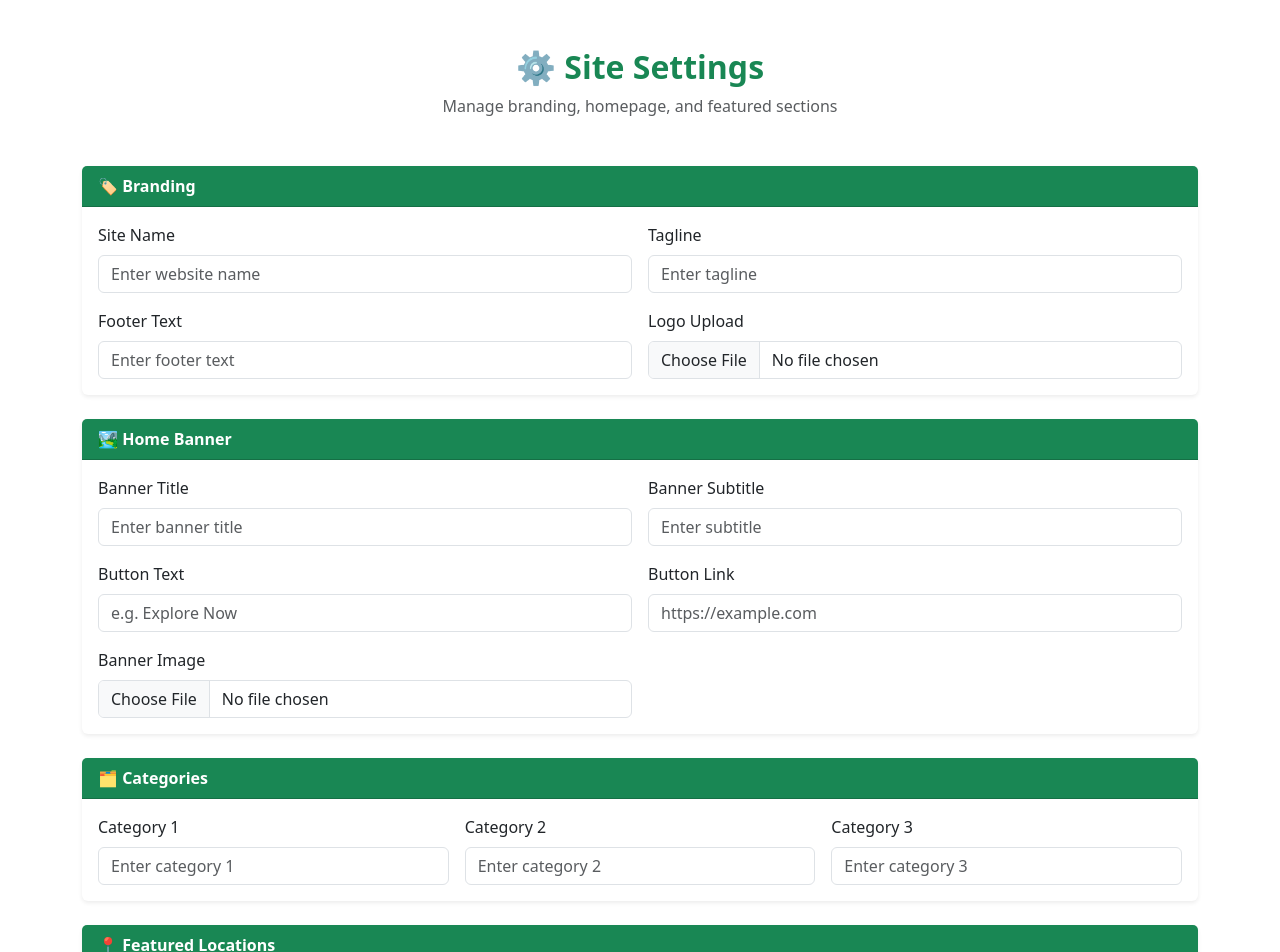
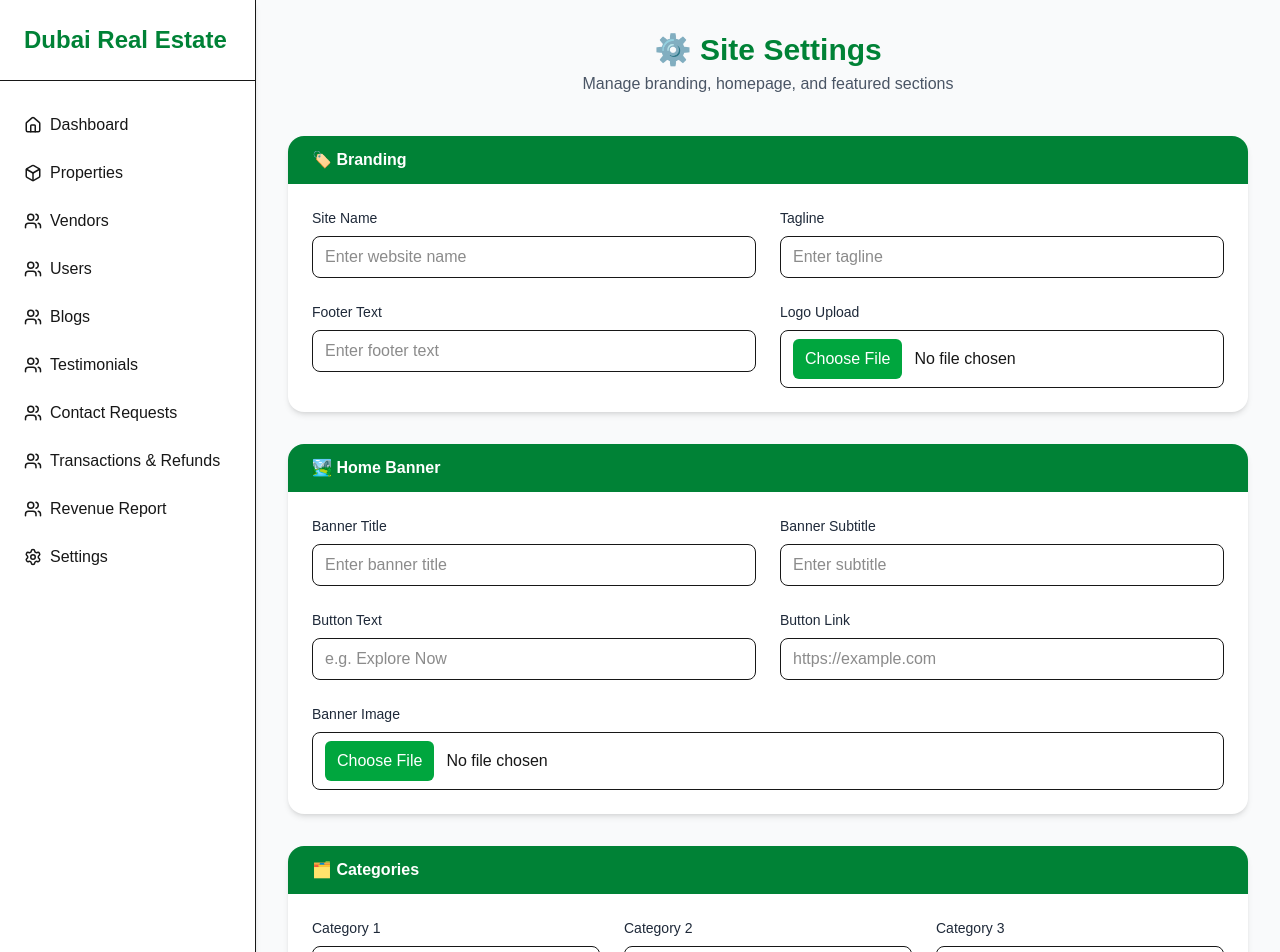
Before and after one commit to manvi59/admin-panel-RealState-Dubai, a Next.js app: page /admin/sitesetting in a window 1280 px wide. Shown: the top 952 px of the page. Built offline with nearby package versions, Linux system fonts and the light colour scheme.

Commit message:
sitSettingUpdationTaliwindCss

```diff
--- a/app/admin/sitesetting/page.jsx
+++ b/app/admin/sitesetting/page.jsx
@@ -1,6 +1,6 @@
 "use client";
 import { useState } from "react";
-import "bootstrap/dist/css/bootstrap.min.css";
+import Sidebar from "../../components/ui/sidebar";
 
 export default function SiteSettingsPage() {
   const [formData, setFormData] = useState({
@@ -45,200 +45,208 @@ export default function SiteSettingsPage() {
   };
 
   return (
-    <div className="container py-5">
-      <div className="text-center mb-5">
-        <h2 className="fw-bold text-success">⚙️ Site Settings</h2>
-        <p className="text-muted">Manage branding, homepage, and featured sections</p>
+    <div className="flex min-h-screen bg-gray-50">
+      <Sidebar />
+
+      <div className="flex-1 p-8">
+        {/* Header */}
+        <div className="text-center mb-10">
+          <h2 className="text-3xl font-bold text-green-700">⚙️ Site Settings</h2>
+          <p className="text-gray-600 mt-1">
+            Manage branding, homepage, and featured sections
+          </p>
         </div>
 
-      <form onSubmit={handleSubmit} className="settings-form">
+        <form
+          onSubmit={handleSubmit}
+          className="space-y-8 max-w-5xl mx-auto"
+        >
           {/* Branding */}
-        <div className="card shadow-sm mb-4 border-0">
-          <div className="card-header bg-success text-white fw-semibold">
+          <div className="bg-white rounded-2xl shadow-md">
+            <div className="bg-green-700 text-white px-6 py-3 rounded-t-2xl font-semibold">
               🏷️ Branding
             </div>
-          <div className="card-body">
-            <div className="row g-3">
-              <div className="col-md-6">
-                <label className="form-label">Site Name</label>
+            <div className="p-6 grid md:grid-cols-2 gap-6">
+              <div>
+                <label className="block text-sm font-medium mb-2 text-gray-800">Site Name</label>
                 <input
                   type="text"
                   name="siteName"
                   value={formData.siteName}
                   onChange={handleChange}
-                  className="form-control"
                   placeholder="Enter website name"
+                  className="w-full border rounded-lg px-3 py-2 focus:ring-2 focus:ring-green-500 outline-none"
                 />
               </div>
-              <div className="col-md-6">
-                <label className="form-label">Tagline</label>
+              <div>
+                <label className="block text-sm font-medium mb-2 text-gray-800">Tagline</label>
                 <input
                   type="text"
                   name="tagline"
                   value={formData.tagline}
                   onChange={handleChange}
-                  className="form-control"
                   placeholder="Enter tagline"
+                  className="w-full border rounded-lg px-3 py-2 focus:ring-2 focus:ring-green-500 outline-none"
                 />
               </div>
-              <div className="col-md-6">
-                <label className="form-label">Footer Text</label>
+              <div>
+                <label className="block text-sm font-medium mb-2 text-gray-800">Footer Text</label>
                 <input
                   type="text"
                   name="footerText"
                   value={formData.footerText}
                   onChange={handleChange}
-                  className="form-control"
                   placeholder="Enter footer text"
+                  className="w-full border rounded-lg px-3 py-2 focus:ring-2 focus:ring-green-500 outline-none"
                 />
               </div>
-              <div className="col-md-6">
-                <label className="form-label">Logo Upload</label>
+              <div>
+                <label className="block text-sm font-medium mb-2 text-gray-800">Logo Upload</label>
                 <input
                   type="file"
                   accept="image/*"
-                  className="form-control"
                   onChange={(e) => handleFileChange(e, "logo")}
+                  className="w-full border rounded-lg px-3 py-2 file:mr-3 file:py-2 file:px-3 file:border-0 file:rounded-md file:bg-green-600 file:text-white hover:file:bg-green-700"
                 />
                 {logoPreview && (
                   <img
                     src={logoPreview}
                     alt="Logo Preview"
-                    className="mt-3 rounded shadow-sm"
-                    style={{ height: "60px" }}
+                    className="mt-3 h-14 rounded-lg shadow-md object-contain"
                   />
                 )}
               </div>
             </div>
           </div>
-        </div>
 
           {/* Home Banner */}
-        <div className="card shadow-sm mb-4 border-0">
-          <div className="card-header bg-success text-white fw-semibold">
+          <div className="bg-white rounded-2xl shadow-md">
+            <div className="bg-green-700 text-white px-6 py-3 rounded-t-2xl font-semibold">
               🏞️ Home Banner
             </div>
-          <div className="card-body">
-            <div className="row g-3">
-              <div className="col-md-6">
-                <label className="form-label">Banner Title</label>
+            <div className="p-6 grid md:grid-cols-2 gap-6">
+              <div>
+                <label className="block text-sm font-medium mb-2 text-gray-800">Banner Title</label>
                 <input
                   type="text"
                   name="bannerTitle"
                   value={formData.bannerTitle}
                   onChange={handleChange}
-                  className="form-control"
                   placeholder="Enter banner title"
+                  className="w-full border rounded-lg px-3 py-2 focus:ring-2 focus:ring-green-500 outline-none"
                 />
               </div>
-              <div className="col-md-6">
-                <label className="form-label">Banner Subtitle</label>
+              <div>
+                <label className="block text-sm font-medium mb-2 text-gray-800">Banner Subtitle</label>
                 <input
                   type="text"
                   name="bannerSubtitle"
                   value={formData.bannerSubtitle}
                   onChange={handleChange}
-                  className="form-control"
                   placeholder="Enter subtitle"
+                  className="w-full border rounded-lg px-3 py-2 focus:ring-2 focus:ring-green-500 outline-none"
                 />
               </div>
-              <div className="col-md-6">
-                <label className="form-label">Button Text</label>
+              <div>
+                <label className="block text-sm font-medium mb-2 text-gray-800">Button Text</label>
                 <input
                   type="text"
                   name="bannerButtonText"
                   value={formData.bannerButtonText}
                   onChange={handleChange}
-                  className="form-control"
                   placeholder="e.g. Explore Now"
+                  className="w-full border rounded-lg px-3 py-2 focus:ring-2 focus:ring-green-500 outline-none"
                 />
               </div>
-              <div className="col-md-6">
-                <label className="form-label">Button Link</label>
+              <div>
+                <label className="block text-sm font-medium mb-2 text-gray-800">Button Link</label>
                 <input
                   type="url"
                   name="bannerButtonLink"
                   value={formData.bannerButtonLink}
                   onChange={handleChange}
-                  className="form-control"
                   placeholder="https://example.com"
+                  className="w-full border rounded-lg px-3 py-2 focus:ring-2 focus:ring-green-500 outline-none"
                 />
               </div>
-              <div className="col-md-6">
-                <label className="form-label">Banner Image</label>
+              <div className="md:col-span-2">
+                <label className="block text-sm font-medium mb-2 text-gray-800">Banner Image</label>
                 <input
                   type="file"
                   accept="image/*"
-                  className="form-control"
                   onChange={(e) => handleFileChange(e, "banner")}
+                  className="w-full border rounded-lg px-3 py-2 file:mr-3 file:py-2 file:px-3 file:border-0 file:rounded-md file:bg-green-600 file:text-white hover:file:bg-green-700"
                 />
                 {bannerPreview && (
                   <img
                     src={bannerPreview}
                     alt="Banner Preview"
-                    className="mt-3 rounded shadow-sm w-100"
-                    style={{ height: "150px", objectFit: "cover" }}
+                    className="mt-3 rounded-lg shadow-md w-full h-48 object-cover"
                   />
                 )}
               </div>
             </div>
           </div>
-        </div>
 
           {/* Categories */}
-        <div className="card shadow-sm mb-4 border-0">
-          <div className="card-header bg-success text-white fw-semibold">
+          <div className="bg-white rounded-2xl shadow-md">
+            <div className="bg-green-700 text-white px-6 py-3 rounded-t-2xl font-semibold">
               🗂️ Categories
             </div>
-          <div className="card-body">
-            <div className="row g-3">
+            <div className="p-6 grid md:grid-cols-3 gap-6">
               {["category1", "category2", "category3"].map((cat, i) => (
-                <div className="col-md-4" key={cat}>
-                  <label className="form-label">Category {i + 1}</label>
+                <div key={cat}>
+                  <label className="block text-sm font-medium mb-2 text-gray-800">
+                    Category {i + 1}
+                  </label>
                   <input
                     type="text"
                     name={cat}
                     value={formData[cat]}
                     onChange={handleChange}
-                    className="form-control"
                     placeholder={`Enter category ${i + 1}`}
+                    className="w-full border rounded-lg px-3 py-2 focus:ring-2 focus:ring-green-500 outline-none"
                   />
                 </div>
               ))}
             </div>
           </div>
-        </div>
 
           {/* Featured Locations */}
-        <div className="card shadow-sm mb-4 border-0">
-          <div className="card-header bg-success text-white fw-semibold">
+          <div className="bg-white rounded-2xl shadow-md">
+            <div className="bg-green-700 text-white px-6 py-3 rounded-t-2xl font-semibold">
               📍 Featured Locations
             </div>
-          <div className="card-body">
-            <div className="row g-3">
+            <div className="p-6 grid md:grid-cols-3 gap-6">
               {["location1", "location2", "location3"].map((loc, i) => (
-                <div className="col-md-4" key={loc}>
-                  <label className="form-label">Location {i + 1}</label>
+                <div key={loc}>
+                  <label className="block text-sm font-medium mb-2 text-gray-800">
+                    Location {i + 1}
+                  </label>
                   <input
                     type="text"
                     name={loc}
                     value={formData[loc]}
                     onChange={handleChange}
-                    className="form-control"
                     placeholder={`Enter location ${i + 1}`}
+                    className="w-full border rounded-lg px-3 py-2 focus:ring-2 focus:ring-green-500 outline-none"
                   />
                 </div>
               ))}
             </div>
           </div>
-        </div>
 
+          {/* Save Button */}
           <div className="text-center">
-          <button type="submit" className="btn btn-success px-5 py-2 shadow">
+            <button
+              type="submit"
+              className="bg-green-700 hover:bg-green-800 text-white px-8 py-3 rounded-xl shadow-md font-semibold transition-all"
+            >
               💾 Save All Settings
             </button>
           </div>
         </form>
       </div>
+    </div>
   );
 }
```
Lines whose indentation alone changed are shown as unchanged.
